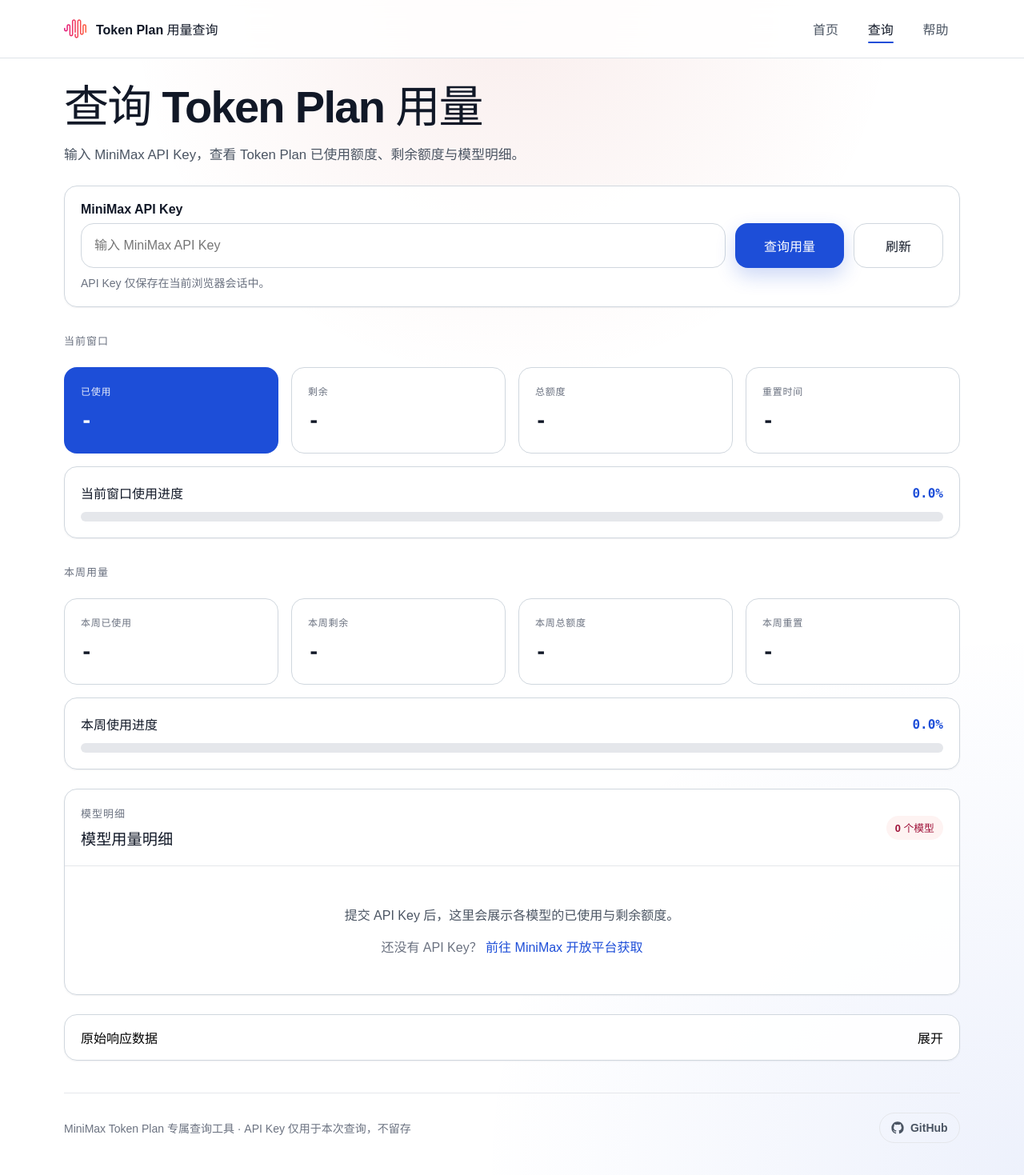
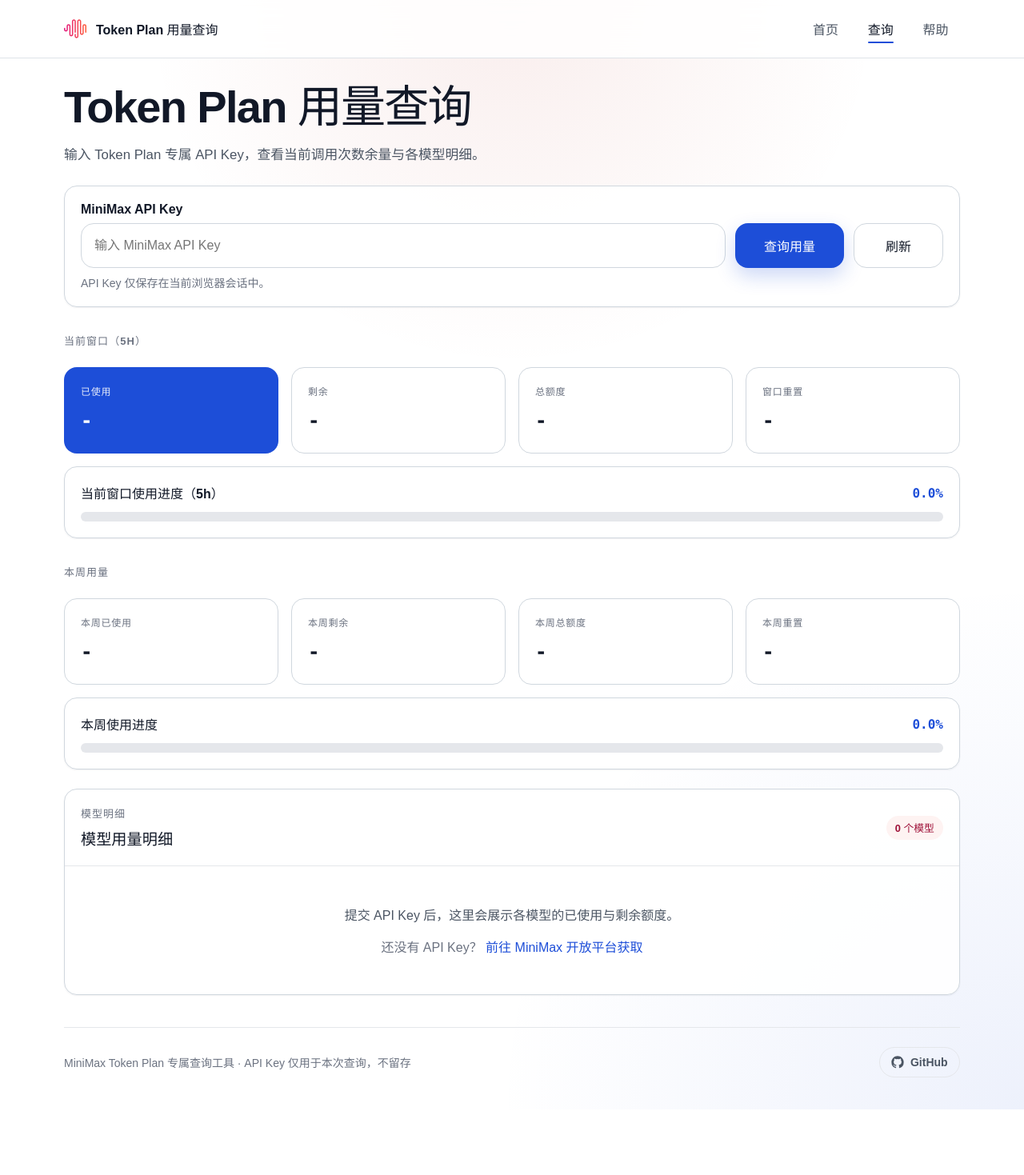
Before and after one commit to Eyozy/minimax-usage, a Nuxt app: page /usage in a window 1280 px wide. Shown: the whole page at 80% size. After the commit the page ends 1387 px from the top, so only its background shows below. Built offline with nearby package versions, Linux system fonts and the light colour scheme.

Commit message:
fix: hide raw response panel before query is made

```diff
--- a/app/components/usage/RawResponsePanel.vue
+++ b/app/components/usage/RawResponsePanel.vue
@@ -18,7 +18,7 @@
       aria-controls="raw-response-content"
       @click="$emit('toggle')"
     >
-      <span>原始响应数据</span>
+      <span>原始返回数据</span>
       <span>{{ expanded ? "收起" : "展开" }}</span>
     </button>
     <div v-show="expanded" id="raw-response-content" class="raw-content">
--- a/app/pages/usage.vue
+++ b/app/pages/usage.vue
@@ -4,7 +4,7 @@
 
 useSeoMeta({
   title: "查询 | MiniMax Token Plan 用量查询",
-  description: "输入 MiniMax API Key，查看 Token Plan 已使用额度、剩余额度与模型明细。",
+  description: "输入 Token Plan 专属 API Key，查看当前调用次数余量与各模型明细。",
 });
 
 const query = useUsageQuery();
@@ -48,7 +48,7 @@
   { label: "已使用", value: "-", tone: "primary" as const },
   { label: "剩余", value: "-" },
   { label: "总额度", value: "-" },
-  { label: "重置时间", value: "-" },
+  { label: "窗口重置", value: "-" },
 ];
 
 const EMPTY_WEEKLY = [
@@ -74,7 +74,7 @@
         { label: "已使用", value: formatNumber(vm.usedCount), tone: "primary" },
         { label: "剩余", value: formatNumber(vm.remainingCount) },
         { label: "总额度", value: formatNumber(vm.totalCount) },
-        { label: "重置时间", value: formatCountdown(vm.resetTimestamp, now.value) },
+        { label: "窗口重置", value: formatCountdown(vm.resetTimestamp, now.value) },
       ];
 }
 
@@ -85,8 +85,8 @@
 <template>
   <div class="usage-page">
     <section class="usage-hero">
-      <h1 class="page-title">查询 Token Plan 用量</h1>
-      <p class="page-lead">输入 MiniMax API Key，查看 Token Plan 已使用额度、剩余额度与模型明细。</p>
+      <h1 class="page-title">Token Plan 用量查询</h1>
+      <p class="page-lead">输入 Token Plan 专属 API Key，查看当前调用次数余量与各模型明细。</p>
     </section>
 
     <ApiKeyForm
@@ -105,8 +105,8 @@
     />
 
     <UsageSummarySection
-      title="当前窗口"
-      progress-label="当前窗口使用进度"
+      title="当前窗口（5h）"
+      progress-label="当前窗口使用进度（5h）"
       :progress-value="query.vm.value?.usedPercent"
       :items="currentItems"
     />
@@ -120,7 +120,7 @@
 
     <ModelsList :models="query.vm.value?.models ?? []" />
 
-    <RawResponsePanel :raw="query.vm.value?.raw" :expanded="query.jsonExpanded.value" @toggle="query.toggleJson()" />
+    <RawResponsePanel v-if="query.hasResult.value" :raw="query.vm.value?.raw" :expanded="query.jsonExpanded.value" @toggle="query.toggleJson()" />
   </div>
 </template>
 
```
